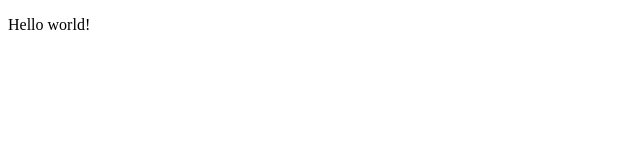
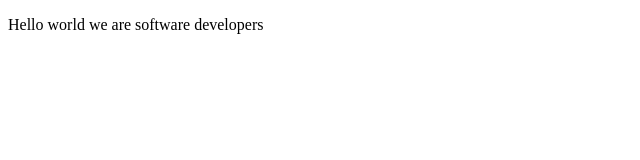
Before and after one commit to ArvindPrakash1/aladdinandarvind, a plain HTML site: page index.html in a window 1280 px wide. Shown: the whole page, without its empty margins (0-640 px from the left). Drawn offline with Linux system fonts and the light colour scheme.

Commit message:
modify hello world

```diff
--- a/index.html
+++ b/index.html
@@ -8,7 +8,7 @@
 
   <body>
     <script src="https://cdn.freecodecamp.org/testable-projects-fcc/v1/bundle.js"></script>
-    <p>Hello world!</p>
+    <p>Hello world we are software developers</p>
     <!--
 
     Hello Camper!
```
